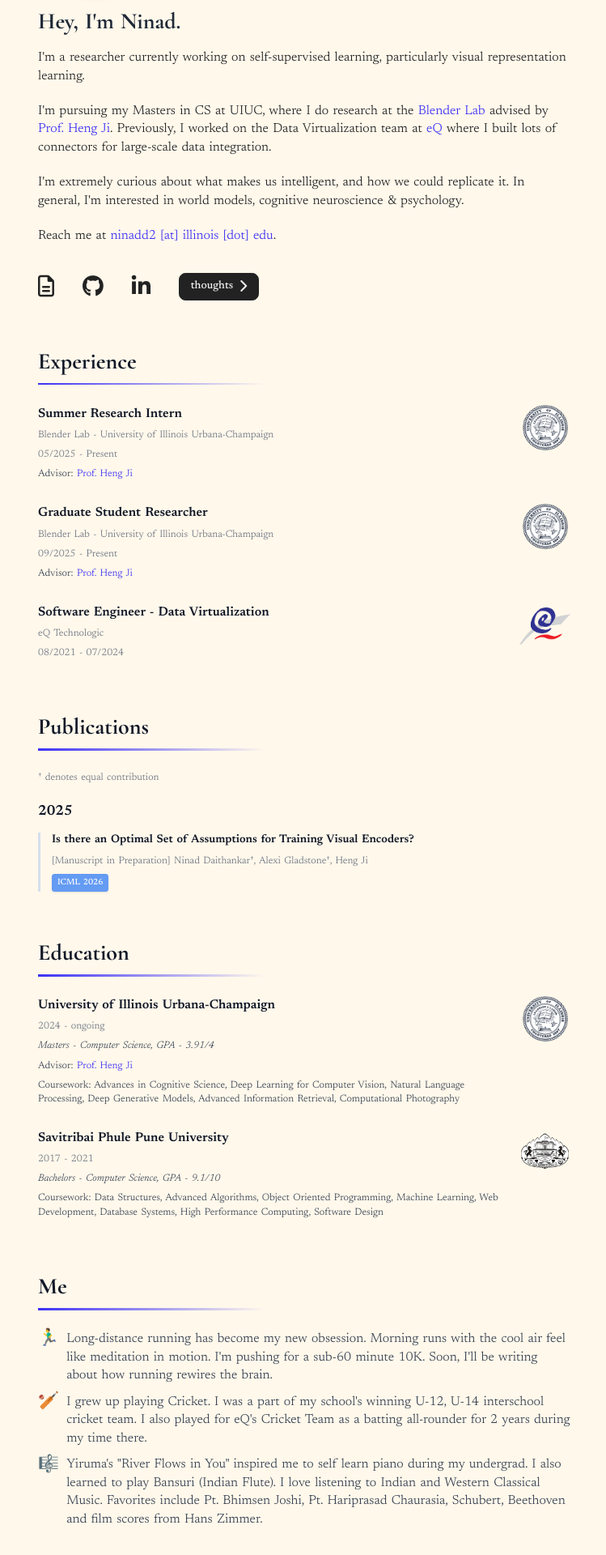
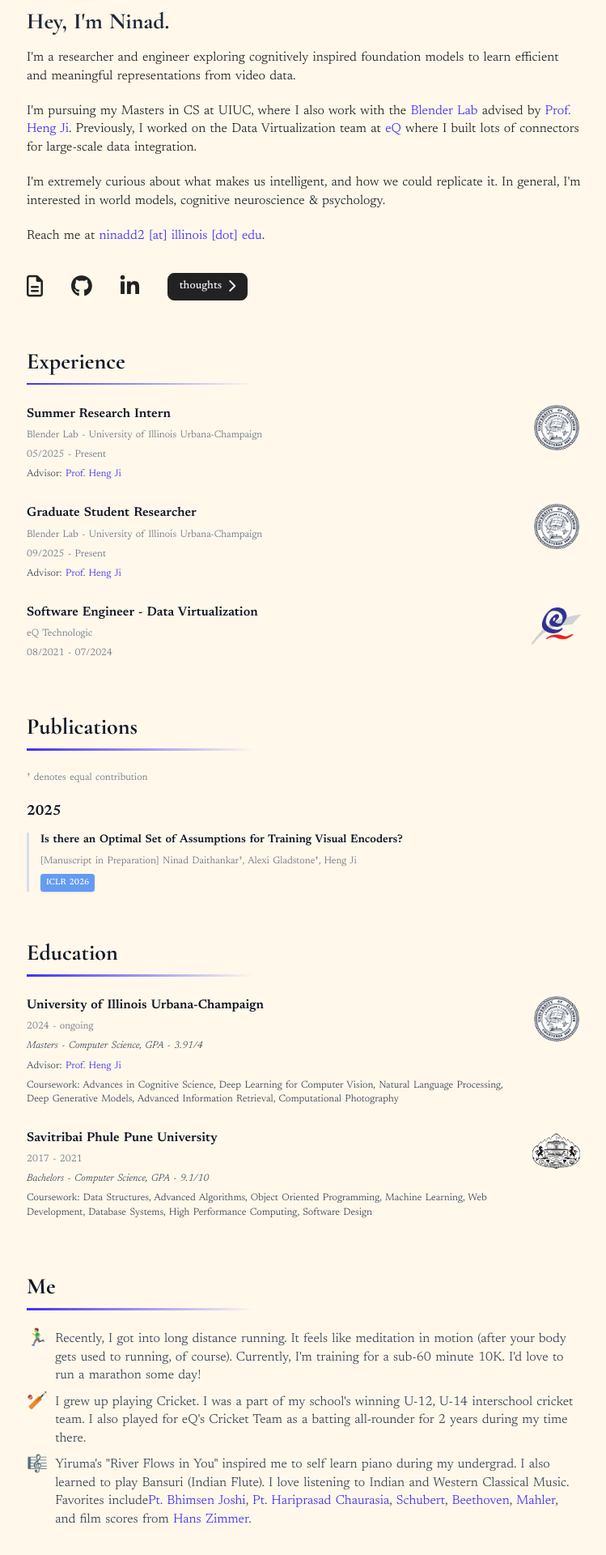
Before and after one commit to ninaddaithankar/ninaddaithankar.github.io, a React (Vite) app: page /#/ in a window 1280 px wide. Shown: the part 300-2220 px from the top of the page at 81% size, without its empty margins (264-1013 px from the left). Built offline with nearby package versions, Linux system fonts and the light colour scheme.

Commit message:
added links to artists, correct journal name, tweaked heading and misc

```diff
--- a/src/App.css
+++ b/src/App.css
@@ -16,7 +16,8 @@ body {
   font-weight: 350;
   background-color: #fff8eb;
   color: #1f2937;
-  margin: 0 auto;
+  margin: 0;
+  padding: 0;
   line-height: 1.4;
   word-spacing: 0.1em;
   text-wrap: justify;
@@ -29,9 +30,10 @@ a {
 
 /* Container */
 .container {
-  width: 48rem;
+  width: 100vw;
+  max-width: 48rem;
   margin: 0 auto;
-  padding: 1rem 0rem;
+  padding: 0;
   position: relative;
   z-index: 1;
 }
@@ -48,6 +50,7 @@ a {
   align-items: flex-start;
   margin-top: 10vh;
   margin-bottom: 3rem;
+  position: relative;
 }
 
 .hero-profile-image {
@@ -545,3 +548,26 @@ a {
   pointer-events: none;
   user-select: none;
 }
+
+.minimal-art-enso {
+  width: 100vw;
+  height: auto;
+  aspect-ratio: 100 / 18.33;
+  display: block;
+}
+
+.main-bg-art-wrapper {
+  position: absolute;
+  top: 0;
+  left: 0;
+  width: 100vw;
+  height: auto;
+  aspect-ratio: 100 / 18.33;
+  z-index: 0;
+  pointer-events: none;
+  user-select: none;
+}
+
+.hero-header {
+  position: relative;
+}
--- a/src/App.tsx
+++ b/src/App.tsx
@@ -10,12 +10,13 @@ import Misc from './components/Misc'
 import Footer from './components/Footer'
 import BlogList from './components/BlogList'
 import BlogDetail from './components/BlogDetail'
-import MinimalArt from './components/MinimalArt'
+// import MinimalArt from './components/MinimalArt'
 
 function App() {
   return (
+    <>
+      {/* <MinimalArt /> */}
       <div className="container">
-      <MinimalArt />
         <Routes>
           <Route path="/" element={
             <>
@@ -34,6 +35,7 @@ function App() {
           <Route path="/blog/:id" element={<BlogDetail />} />
         </Routes>
       </div>
+    </>
   )
 }
 
--- a/src/components/Header.tsx
+++ b/src/components/Header.tsx
@@ -12,10 +12,11 @@ const Header: React.FC = () => {
       <h1 className="hero-title">Hey, I'm Ninad.</h1>
       <div className="hero-about">
         <p>
-          I'm a researcher currently working on self-supervised learning, particularly visual representation learning.
+          I'm a researcher and engineer exploring cognitively inspired foundation models to learn efficient and meaningful representations from video data.
+          {/* I'm a researcher currently working on self-supervised learning, particularly visual representation learning. */}
         </p>
         <p>
-          I'm pursuing my Masters in CS at UIUC, where I do research at the  <a href="https://blender.cs.illinois.edu/people/" target="_blank" rel="noopener noreferrer">Blender Lab</a> advised by  <a href="https://blender.cs.illinois.edu/hengji.html" target="_blank" rel="noopener noreferrer">Prof. Heng Ji</a>.
+          I'm pursuing my Masters in CS at UIUC, where I also work with the  <a href="https://blender.cs.illinois.edu/people/" target="_blank" rel="noopener noreferrer">Blender Lab</a> advised by  <a href="https://blender.cs.illinois.edu/hengji.html" target="_blank" rel="noopener noreferrer">Prof. Heng Ji</a>.
           Previously, I worked on the Data Virtualization team at <a href="https://1eq.com" target="_blank" rel="noopener noreferrer">eQ</a> where I built lots of connectors for large-scale data integration.
         </p>
         <p>
--- a/src/components/MinimalArt.tsx
+++ b/src/components/MinimalArt.tsx
@@ -1,5 +1,47 @@
 import React from 'react'
 
-const MinimalArt: React.FC = () => <></>
+const MinimalArt: React.FC = () => (
+  <div className="main-bg-art-wrapper">
+    <svg
+      className="minimal-art-enso"
+      viewBox="0 0 100 18.33"
+      width="100vw"
+      height="auto"
+      preserveAspectRatio="xMidYMid slice"
+      fill="none"
+      xmlns="http://www.w3.org/2000/svg"
+    >
+      {/* Sun glow animation (responsive, reduced opacity) */}
+      <circle cx="87" cy="5" r="5" fill="#ff5e3a" opacity="0.10">
+        <animate attributeName="r" values="5;7;5" dur="2.5s" repeatCount="indefinite" />
+        <animate attributeName="opacity" values="0.10;0.18;0.10" dur="2.5s" repeatCount="indefinite" />
+      </circle>
+      {/* Sun (perfectly circular, responsive) */}
+      <circle cx="87" cy="5" r="3" fill="url(#sunGradient)" />
+      <defs>
+        <radialGradient id="sunGradient" cx="50%" cy="50%" r="50%">
+          <stop offset="0%" stopColor="#ff5e3a" stopOpacity="0.9" />
+          <stop offset="100%" stopColor="#ff5e3a" stopOpacity="0.1" />
+        </radialGradient>
+        <linearGradient id="fadeBottom" x1="0" y1="15" x2="0" y2="18.33" gradientUnits="userSpaceOnUse">
+          <stop offset="0%" stopColor="#fff8eb" stopOpacity="0.05" />
+          <stop offset="100%" stopColor="#fff8eb" stopOpacity="0.7" />
+        </linearGradient>
+      </defs>
+      {/* Farthest mountains */}
+      <path d="M0 6 Q16.7 5 33.3 6 T66.7 6 T100 5.5 V18.33 H0 Z" fill="#b3c6e0" fillOpacity="0.22" />
+      {/* Extra-far mountains */}
+      <path d="M0 4 Q25 3 50 4.5 T100 4 V18.33 H0 Z" fill="#dbe6f7" fillOpacity="0.18" />
+      {/* Mid mountains */}
+      <path d="M0 7.5 Q12.5 6.5 25 7.5 T50 7 T75 8 T100 7.5 V18.33 H0 Z" fill="#6b8bbd" fillOpacity="0.22" />
+      {/* Foreground mountains */}
+      <path d="M0 10 Q8.3 8.5 20.8 10 T41.7 9 T66.7 10.5 T100 10 V18.33 H0 Z" fill="#2d466b" fillOpacity="0.32" />
+      {/* Mist */}
+      <rect x="0" y="12" width="100" height="6.33" fill="#fff" fillOpacity="0.18" />
+      {/* Lighter, more seamless fade at bottom */}
+      <rect x="0" y="13" width="100" height="5.33" fill="url(#fadeBottom)" />
+    </svg>
+  </div>
+)
 
 export default MinimalArt
--- a/src/components/Misc.tsx
+++ b/src/components/Misc.tsx
@@ -8,13 +8,19 @@ const Misc: React.FC = () => {
 
       <ul className="misc-list">
         <li className="running-li">
-          Long-distance running has become my new obsession. Morning runs with the cool air feel like meditation in motion. I'm pushing for a sub-60 minute 10K. Soon, I'll be writing about how running rewires the brain.
+          Recently, I got into long distance running. It feels like meditation in motion (after your body gets used to running, of course). Currently, I'm training for a sub-60 minute 10K. I'd love to run a marathon some day!
         </li>
         <li className="cricket-li">
           I grew up playing Cricket. I was a part of my school's winning U-12, U-14 interschool cricket team. I also played for eQ's Cricket Team as a batting all-rounder for 2 years during my time there.
         </li>
         <li className="piano-li">
-          Yiruma's "River Flows in You" inspired me to self learn piano during my undergrad. I also learned to play Bansuri (Indian Flute). I love listening to Indian and Western Classical Music. Favorites include Pt. Bhimsen Joshi, Pt. Hariprasad Chaurasia, Schubert, Beethoven and film scores from Hans Zimmer.
+          Yiruma's "River Flows in You" inspired me to self learn piano during my undergrad. I also learned to play Bansuri (Indian Flute). I love listening to Indian and Western Classical Music. Favorites include
+          <a href="https://youtu.be/dmfMXOz_RYo?si=GOXk-_gNHf6BOpYS" target="_blank" rel="noopener noreferrer">Pt. Bhimsen Joshi</a>,
+          <a href="https://youtu.be/wkwuXy7CbYU?si=LGm_csj792n9MZtg" target="_blank" rel="noopener noreferrer"> Pt. Hariprasad Chaurasia</a>,
+          <a href="https://youtu.be/QqVscSR5Oe0?si=BhvtFZ6BWirsGOh5" target="_blank" rel="noopener noreferrer"> Schubert</a>,
+          <a href="https://youtu.be/vGq3-Fi_zQY?si=gyzXm4FE1AH2xDpf" target="_blank" rel="noopener noreferrer"> Beethoven</a>,
+          <a href="https://youtu.be/fEGNNuEM3Fc?si=mJMIiJKwHkrahp2E" target="_blank" rel="noopener noreferrer"> Mahler</a>,
+          and film scores from <a href="https://youtu.be/JRHrBuaNDdo?si=1u8cHlROW5ggljy9" target="_blank" rel="noopener noreferrer"> Hans Zimmer</a>.
         </li>
       </ul>
     </div>
--- a/src/components/Publications.tsx
+++ b/src/components/Publications.tsx
@@ -18,7 +18,7 @@ const Publications: React.FC = () => {
       id: 'tdv2025',
       title: 'Is there an Optimal Set of Assumptions for Training Visual Encoders?',
       authors: '[Manuscript in Preparation] Ninad Daithankar†, Alexi Gladstone†, Heng Ji',
-      venue: 'ICML 2026',
+      venue: 'ICLR 2026',
       year: '2025',
       paperUrl: '',
       posterUrl: '',
```
Also changed, not shown: public/assets/blogs/how-running-changed-me.md (+1 -1 lines). Lines whose indentation alone changed are shown as unchanged.
